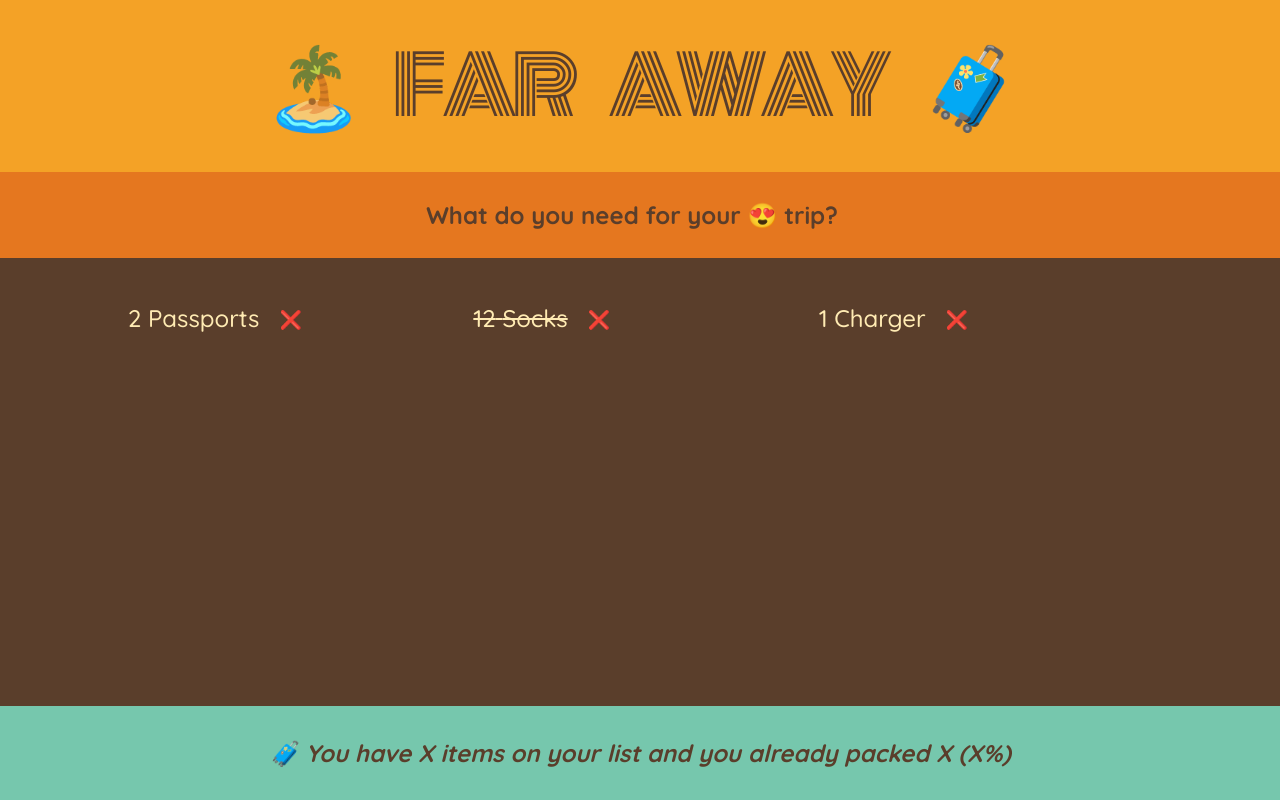
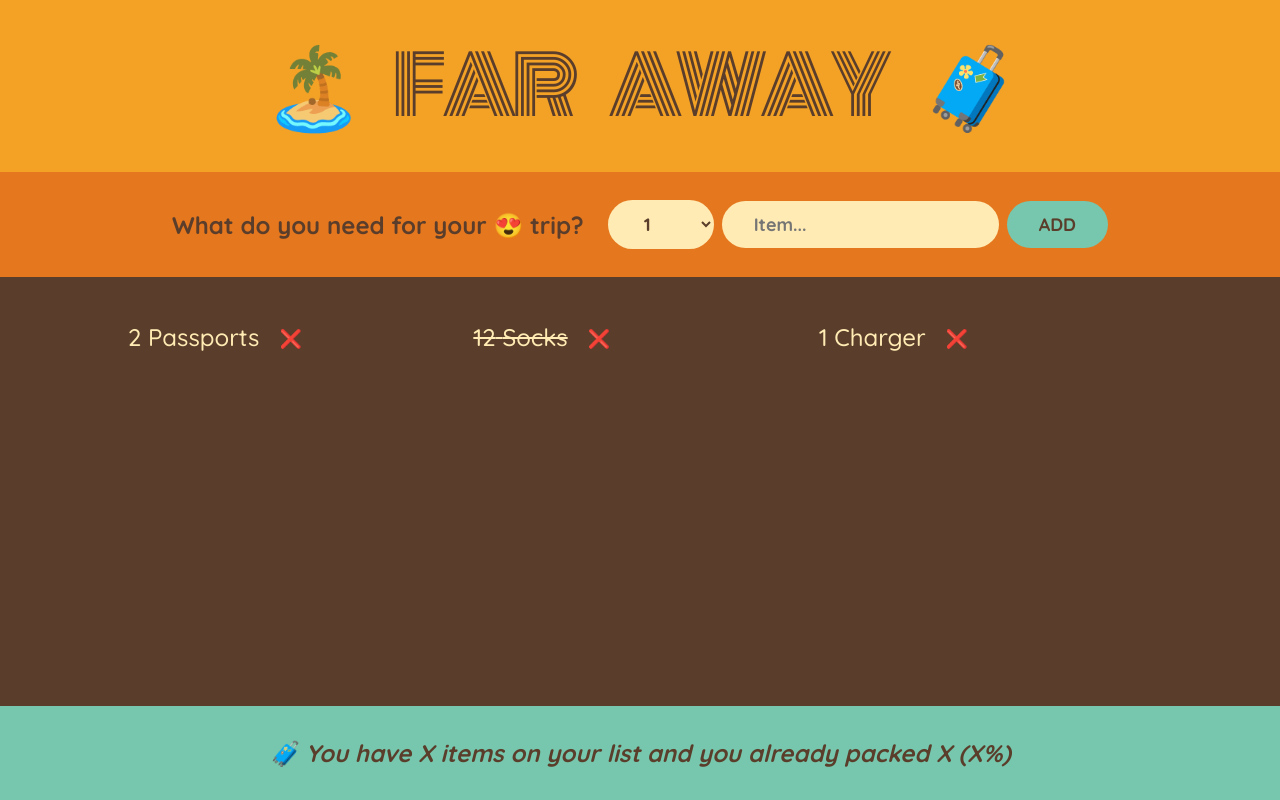
Before and after one commit to virag-ky/Master_Modern_React, a React (Vite) app in the folder Master_Modern_React/travel-list/: page / in a window 1280 px wide. Built offline with nearby package versions, Linux system fonts and the light colour scheme.

Commit message:
Build the form and handle submissions

```diff
--- a/Master_Modern_React/travel-list/src/App.jsx
+++ b/Master_Modern_React/travel-list/src/App.jsx
@@ -23,10 +23,23 @@
 }
 
 function Form() {
+  function handleSubmit(e) {
+    e.preventDefault();
+  }
+
   return (
-    <div className="add-form">
+    <form className="add-form" onSubmit={handleSubmit}>
       <h3>What do you need for your 😍 trip?</h3>
-    </div>
+      <select name="number-of-items" id="number-of-items">
+        {Array.from({ length: 20 }, (_, index) => index + 1).map((num) => (
+          <option value={num} key={num}>
+            {num}
+          </option>
+        ))}
+      </select>
+      <input type="text" placeholder="Item..." />
+      <button>Add</button>
+    </form>
   );
 }
 
@@ -35,7 +48,7 @@
     <div className="list">
       <ul>
         {initialItems.map((item) => (
-          <Item key={item.description} item={item} />
+          <Item key={item.id} item={item} />
         ))}
       </ul>
     </div>
```
